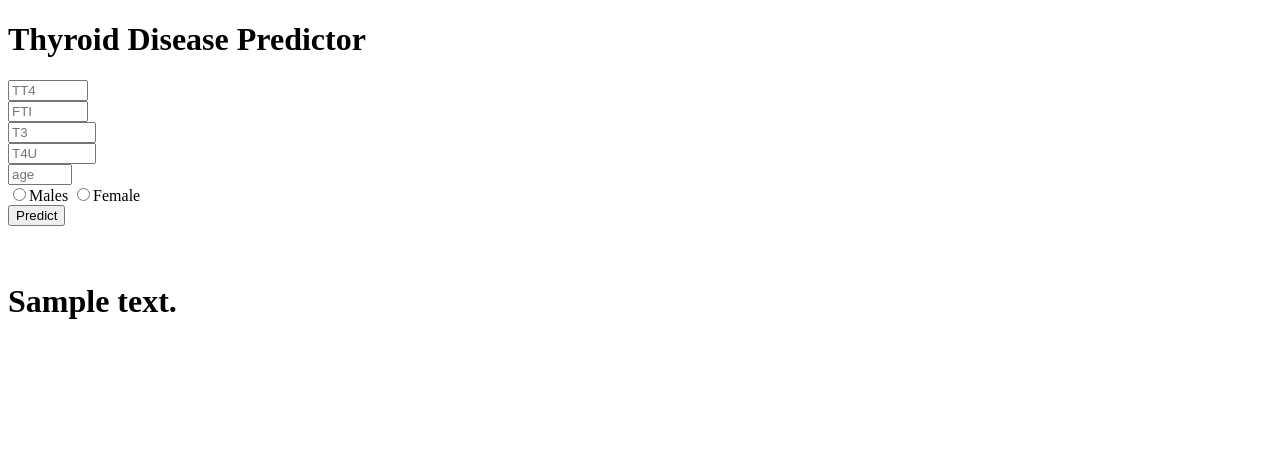
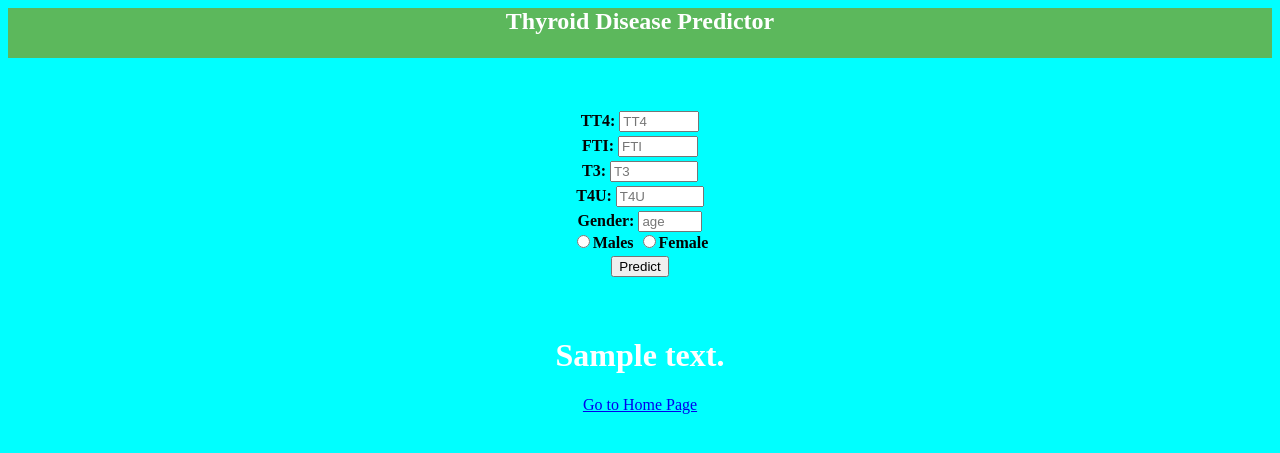
Before and after one commit to bishwajyotichaudhary46/thyroid_disease_predictor, a Flask app: template templates/home.html in a window 1280 px wide. Shown: the top 453 px of the page. Run offline with Flask 2, Linux system fonts and the light colour scheme; the template is opened without the code that fills it: most values are stand-ins (such as "Sample title", 1, 10 or a date in 2020); lists and menus that the app fills with data are empty; parts of the project's set-up code (start-up, migrations or seed data) failed here and were passed over.

Commit message:
This Final

```diff
--- a/app.py
+++ b/app.py
@@ -36,7 +36,7 @@ def predict():
         disease = "Primary Hypothyroid ! Take Care"
     elif output == 3:
         disease = "Secondary Hypothyroid ! Take Care"
-    return render_template("home.html",prediction_text = "You may have a{}".format(disease))
+    return render_template("home.html",prediction_text = "You may have a {}".format(disease))
 
 if __name__=="__main__":
     app.run(debug=True)
--- a/templates/home.html
+++ b/templates/home.html
@@ -1,29 +1,91 @@
 <!DOCTYPE html>
+
 <html >
 
 <head>
  <meta charset="UTF-8">
 <title>Thyroid Prediction</title>
 
+<style>
+  body
+  {
+    background-color: aqua;
+  }
+  table{
+    margin-top: 50px;
+    margin-left: auto;
+    margin-right: auto;
+  }
+ th{
+  margin-top: 10pt;
+ }
+
+
+nav {
+  float: top;
+  width: 100%;
+  height: 50px; /* only for demonstration, should be removed */
+
+
+}
+</style>
+<nav style="background-color:#5cb85c">
+  <h1 style="text-align:center; color: white;margin-top: -0%;">Thyroid Disease Predictor</h1>
+
+</nav>
+
 
 </head>
 
-<body>
- <div >
-	<h1>Thyroid Disease Predictor</h1>
+<body >
+ <div style="color: rgb(4, 4, 4)">
 
      <!-- Main Input For Receiving Query to our ML -->
-    <div>
+    <div style="text-align:center">
     <form action="{{ url_for('predict')}}"   method="post">
-       <input type="number" name="TT4" placeholder="TT4" id = "TT4"  step = "0.1" min = "2" max ="200" required="required" /><br>
+      <table>
+        <tr>
+        <th>
+       <label>TT4:</label>
+       <input type="number" name="TT4" placeholder="TT4" id = "TT4"  step = "0.1" min = "2" max ="200" required="required" size="10"/><br>
+      </th>
+      </tr>
+      <tr>
+        <th>
+       <label>FTI:</label>
        <input type="number" name="FTI" placeholder="FTI" id ="FTI" step = "0.1" min = "2" max ="200" required="required" /><br>
-        <input type="number" name="T3" placeholder="T3" id = "T3"  step = "0.001" min = "0" max ="12" required="required" /><br>
-        <input type="number" name="T4U" placeholder="T4U" id = "T4U" step = "0.0001" min = "0" max ="3" required="required" /><br>
-        <input type="number" name="age" placeholder="age"  id = "age" min = "1" max ="100"  required="required" /><br>
+      </th>
+      </tr>
+      <tr>
+        <th>
+       <label>T3:</label>
+       <input type="number" name="T3" placeholder="T3" id = "T3"  step = "0.001" min = "0" max ="12" required="required" /><br>
+      </th>
+      </tr>
+      <tr>
+        <th>
+       <label>T4U:</label>
+       <input type="number" name="T4U" placeholder="T4U" id = "T4U" step = "0.0001" min = "0" max ="3" required="required" /><br>
+      </th>
+      </tr>
+      <tr>
+          <th>
+
+       <label>Gender:</label>
+        <input type="number" name="age" placeholder="age"  id = "age" min = "1" max ="100"  required="required" checked /><br>
         <input type="radio" name="sex" value="1"/>Males
         <input type="radio" name="sex" value="0"/>Female
       <br>
+    </th>
+    </tr>
+    <tr>
+      <th>
+
       <button type="submit" >Predict</button>
+    </th>
+    </tr>
+
+    </table>
     </form>
 
 
@@ -40,7 +102,11 @@
 
 
  </div>
- <h1>{{prediction_text}}</h1>
+ <div style="text-align:center">
+  <h1 style="color:white">{{prediction_text}}</h1>
+  <a href="https://www.w3schools.com/">Go to Home Page</a>
+
+ </div>
 
 </body>
 </html>
```
Also changed, not shown: static/doct2.jpg (added).
